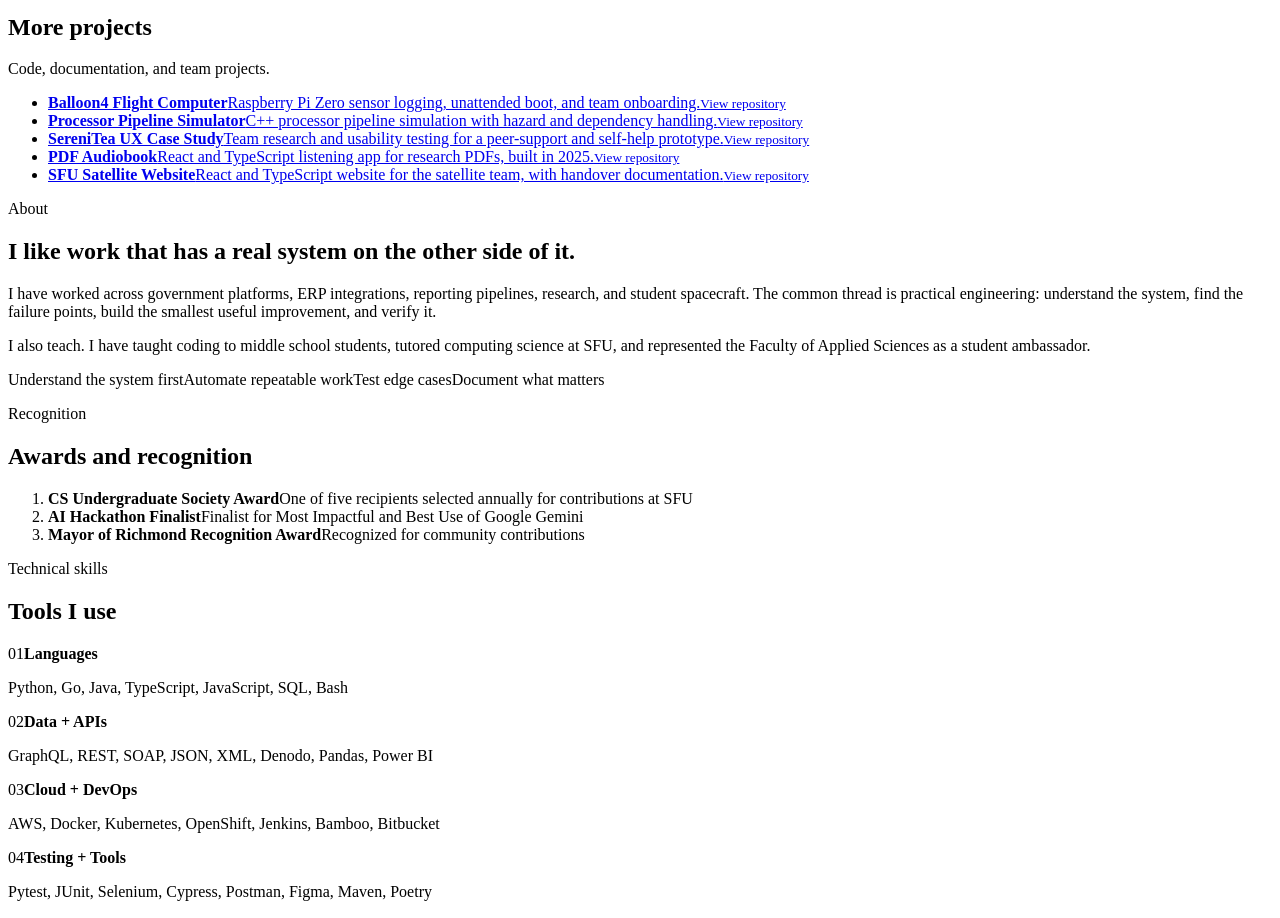
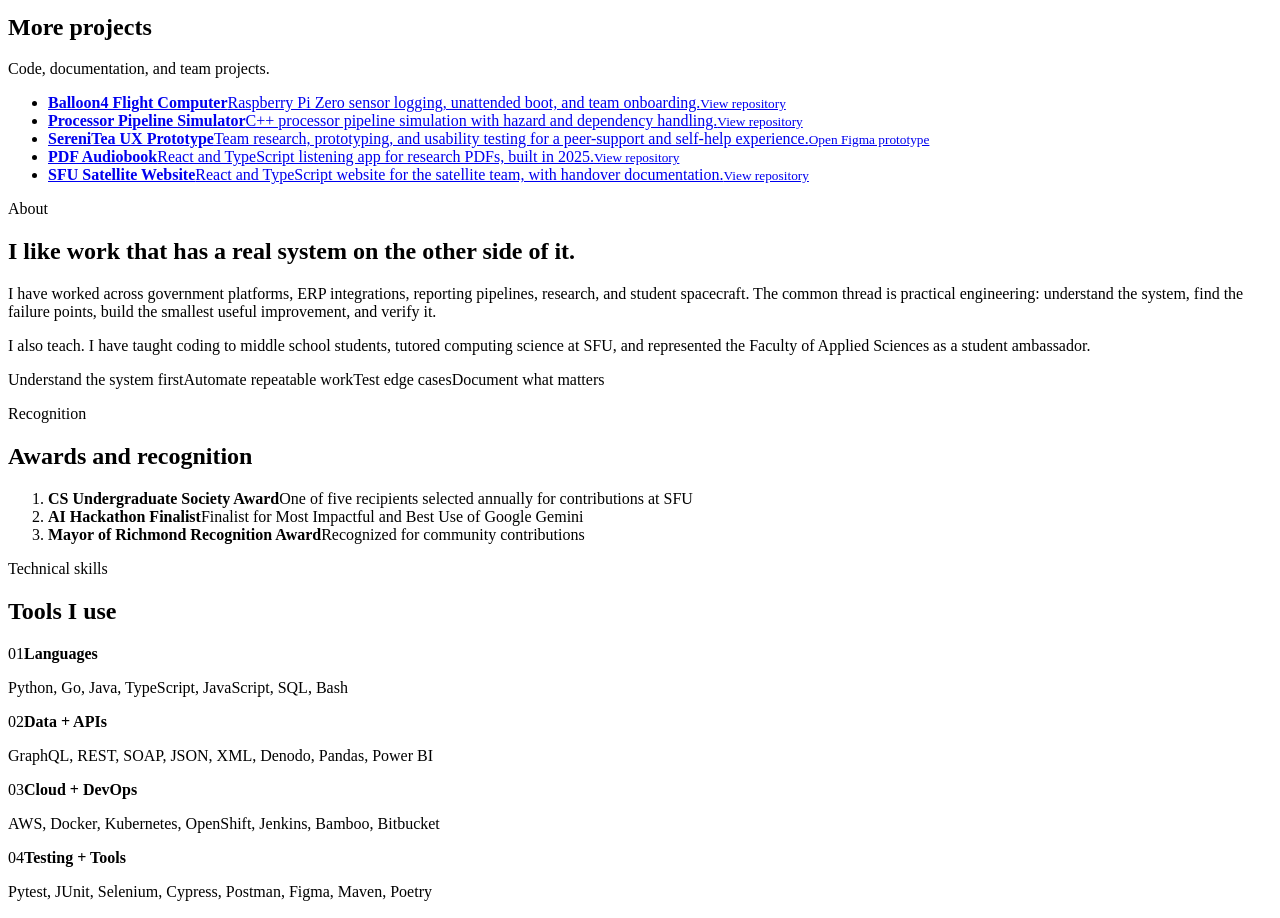
Before and after one commit to jumiknows/portfolio, a React (Vite) app: page / in a window 1280 px wide. Shown: the part 1740-2658 px from the top of the page. Built offline with nearby package versions, Linux system fonts and the light colour scheme; the HTML template or start-up script is replaced by a standard one.

Commit message:
feat: link SereniTea prototype and refresh resume

```diff
--- a/public/resume.html
+++ b/public/resume.html
@@ -197,7 +197,7 @@
       </div>
       <div class="entry">
         <div class="row"><strong>Elections Canada</strong><span>May 2026 - Present</span></div>
-        <div class="role">AI Engineer / Data Scientist Co-op | Remote</div>
+        <div class="role">AI Engineer | Data Scientist Co-op | Remote</div>
         <ul>
           <li>Replaced hand transcription with a Python pipeline that converts multi-page Tableau PDFs into normalized CSVs for Power BI and recovers metrics missed in earlier reports.</li>
           <li>Made the pipeline resilient to new reporting years by splitting extraction into bilingual parsers for five dashboard sections and validating decimals, missing fields, and the distinction between zero and null.</li>
@@ -233,9 +233,9 @@
         </ul>
       </div>
       <div class="entry">
-        <div class="row"><strong>PDF Audiobook | React, TypeScript, Supabase</strong><span>2025</span></div>
+        <div class="row"><strong>ShareGuard | JavaScript, Chrome MV3, Playwright</strong><span>2026</span></div>
         <ul>
-          <li>Built a React and TypeScript app that turns uploaded PDFs into extractive audio summaries with synchronized highlighting, using Supabase and PostgreSQL row-level security to protect private libraries.</li>
+          <li>Built a Chrome Manifest V3 extension that masks passwords, API tokens, and selected regions in a separate local audience view while leaving the host page unchanged, with navigation recovery and Chromium smoke tests.</li>
         </ul>
       </div>
       <div class="entry">
--- a/src/components/Workbench.tsx
+++ b/src/components/Workbench.tsx
@@ -153,7 +153,7 @@ export function Workbench() {
               <a href={project.href} target="_blank" rel="noreferrer">
                 <strong>{project.title}</strong>
                 <span>{project.description}</span>
-                <small>View repository</small>
+                <small>{project.action}</small>
               </a>
             </li>
           ))}
--- a/src/content.ts
+++ b/src/content.ts
@@ -227,27 +227,32 @@ export const otherProjects = [
   {
     title: 'Balloon4 Flight Computer',
     description: 'Raspberry Pi Zero sensor logging, unattended boot, and team onboarding.',
-    href: 'https://github.com/jumiknows/Balloon4',
+    href: 'https://github.com/jumiknows/Balloon4-Flight-Computer',
+    action: 'View repository',
   },
   {
     title: 'Processor Pipeline Simulator',
     description: 'C++ processor pipeline simulation with hazard and dependency handling.',
     href: 'https://github.com/jumiknows/Processor-Pipeline-Simulator',
+    action: 'View repository',
   },
   {
-    title: 'SereniTea UX Case Study',
-    description: 'Team research and usability testing for a peer-support and self-help prototype.',
-    href: 'https://github.com/jumiknows/portfolio/blob/main/docs/serenitea-ux-case-study.md',
+    title: 'SereniTea UX Prototype',
+    description: 'Team research, prototyping, and usability testing for a peer-support and self-help experience.',
+    href: 'https://www.figma.com/proto/HWzXdHgZrj34OYd2ZN5bR5/CMPT-363-Part-3-Vertical-Prototype-Group-34?node-id=2268-535&starting-point-node-id=2268%3A535&t=DknL9qwTm0QqbhWb-1',
+    action: 'Open Figma prototype',
   },
   {
     title: 'PDF Audiobook',
     description: 'React and TypeScript listening app for research PDFs, built in 2025.',
     href: 'https://github.com/jumiknows/pdf-audiobook',
+    action: 'View repository',
   },
   {
     title: 'SFU Satellite Website',
     description: 'React and TypeScript website for the satellite team, with handover documentation.',
     href: 'https://github.com/jumiknows/sfusat_website',
+    action: 'View repository',
   },
 ] as const
 
```
Also changed, not shown: 2 other files (tests, documents, lock files or other folders).
